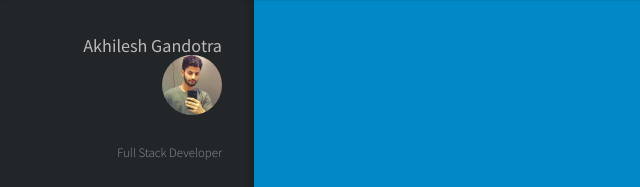
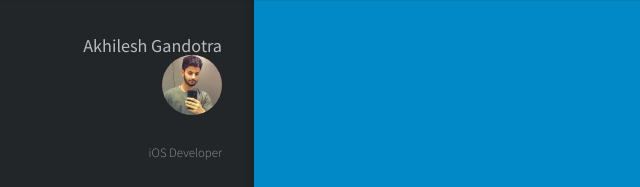
Before and after one commit to akhilesh-gandotra/akhilesh-gandotra.github.io, a plain HTML site: page index.html in a window 1280 px wide. Shown: the top 187 px of the page, 2-642 px from the left. Drawn offline with Linux system fonts and the light colour scheme.

Commit message:
Update index.html

```diff
--- a/index.html
+++ b/index.html
@@ -24,7 +24,7 @@
         <div id="logo">
             <h1 id="title">Akhilesh Gandotra</h1>
             <span class="image avatar48"><img style="border-radius: 100%;" src="https://raw.githubusercontent.com/akhilesh-gandotra/akhilesh-gandotra.github.io/master/28898683.jpeg" alt=""/></span>
-            <p>Full Stack Developer</p>
+            <p>iOS Developer</p>
         </div>
 
         <!-- Nav -->
```
